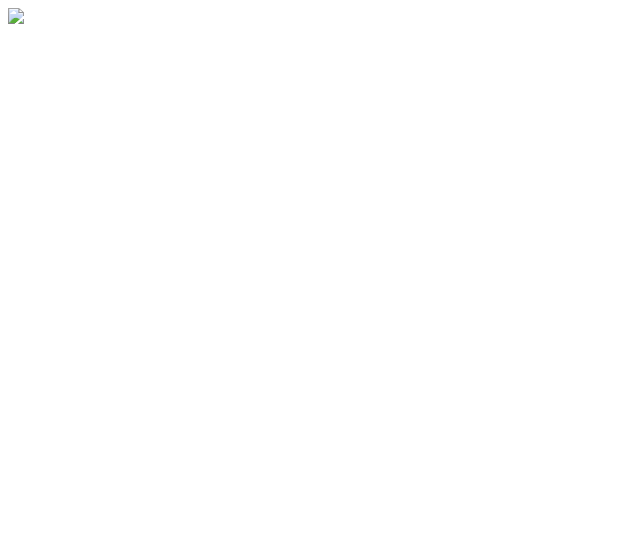
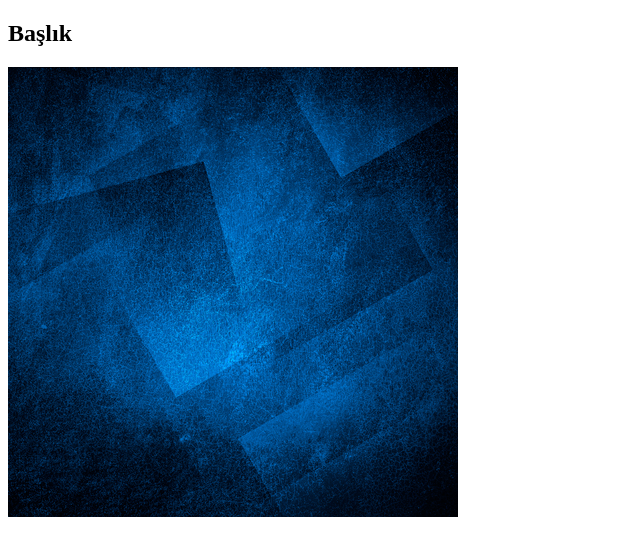
Before and after one commit to tahaagaoglu/Html, a plain HTML site: page image.html in a window 1280 px wide. Shown: the whole page, without its empty margins (0-640 px from the left). Drawn offline with Linux system fonts and the light colour scheme.

Commit message:
tahagaoglu

```diff
--- a/image.html
+++ b/image.html
@@ -7,6 +7,7 @@
     <title>Document</title>
 </head>
 <body>
-    <img src="C:\Users\chnby\Desktop\taha\backgroundth.jpg">
+    <h2>Başlık</h2>
+    <img src="backgroundth.jpg">
 </body>
 </html>
```
Also changed, not shown: backgroundth.jpg (added).
